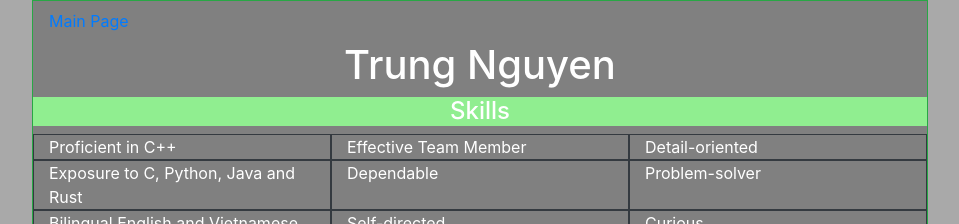
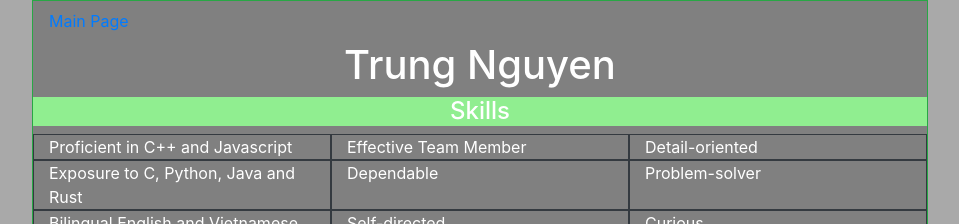
Before and after one commit to ntrung1008/ntrung1008.github.io, a plain HTML site: page Resume.html in a window 1280 px wide. Shown: the top 224 px of the page, without its empty margins (160-1119 px from the left). Drawn offline with nearby package versions, Linux system fonts and the light colour scheme.

Commit message:
Change Portfolio layout

```diff
--- a/Resume.html
+++ b/Resume.html
@@ -48,7 +48,7 @@
     <div class="skill"><h4 class ="text-center">Skills</h4></div>
     <div class="container">
             <div class="row">
-              <div class="col border border-dark">Proficient in C++</div>
+              <div class="col border border-dark">Proficient in C++ and Javascript</div>
               <div class="col border border-dark">Effective Team Member</div>
               <div class="col border border-dark">Detail-oriented</div>
             </div>
```
